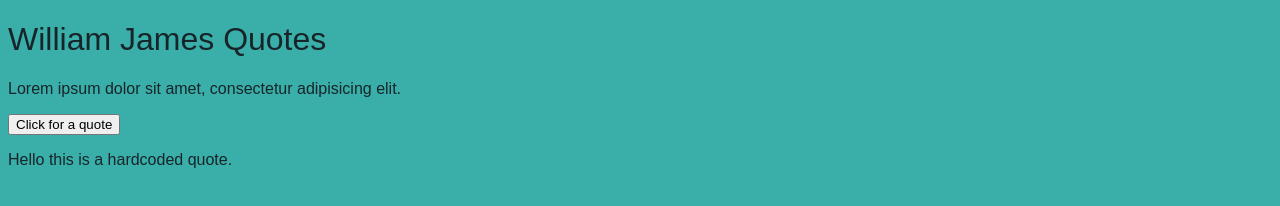
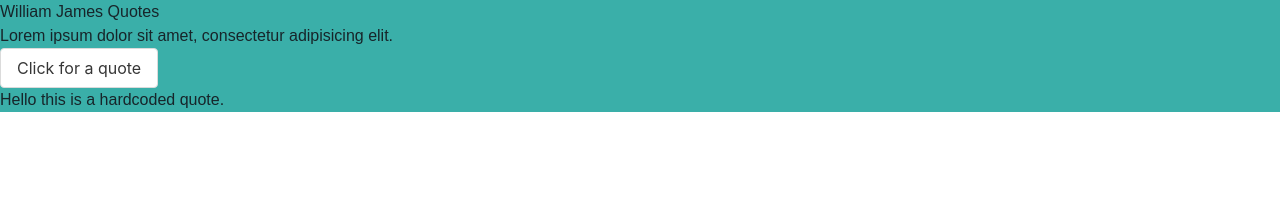
Before and after one commit to Magwit/william_james_quote_machine, a plain HTML site: page index.html in a window 1280 px wide. Drawn offline with nearby package versions, Linux system fonts and the light colour scheme; a web font is replaced by a local one.

Commit message:
add ulma css framework

```diff
--- a/index.html
+++ b/index.html
@@ -8,7 +8,10 @@
 
     <link rel="stylesheet" media="screen" href="https://fontlibrary.org/face/gelasio" type="text/css" />
     <link rel="stylesheet" media="screen" href="https://fontlibrary.org/face/aleo" type="text/css"/>
-    <link rel="stylesheet" href="css/styles.css">
+   <link rel="stylesheet" href="https://cdnjs.cloudflare.com/ajax/libs/bulma/0.4.1/css/bulma.css">
+   <link rel="stylesheet" href="css/styles.css">
+
+
 
     <title>William James Quotes</title>
 </head>
@@ -16,7 +19,7 @@
 <body>
     <h1>William James Quotes</h1>
     <p>Lorem ipsum dolor sit amet, consectetur adipisicing elit.</p>
-    <button class="btn">Click for a quote</button>
+    <button class="button">Click for a quote</button>
     <div class="quote-zone">
         <p>Hello this is a hardcoded quote.</p>
     </div>
```
